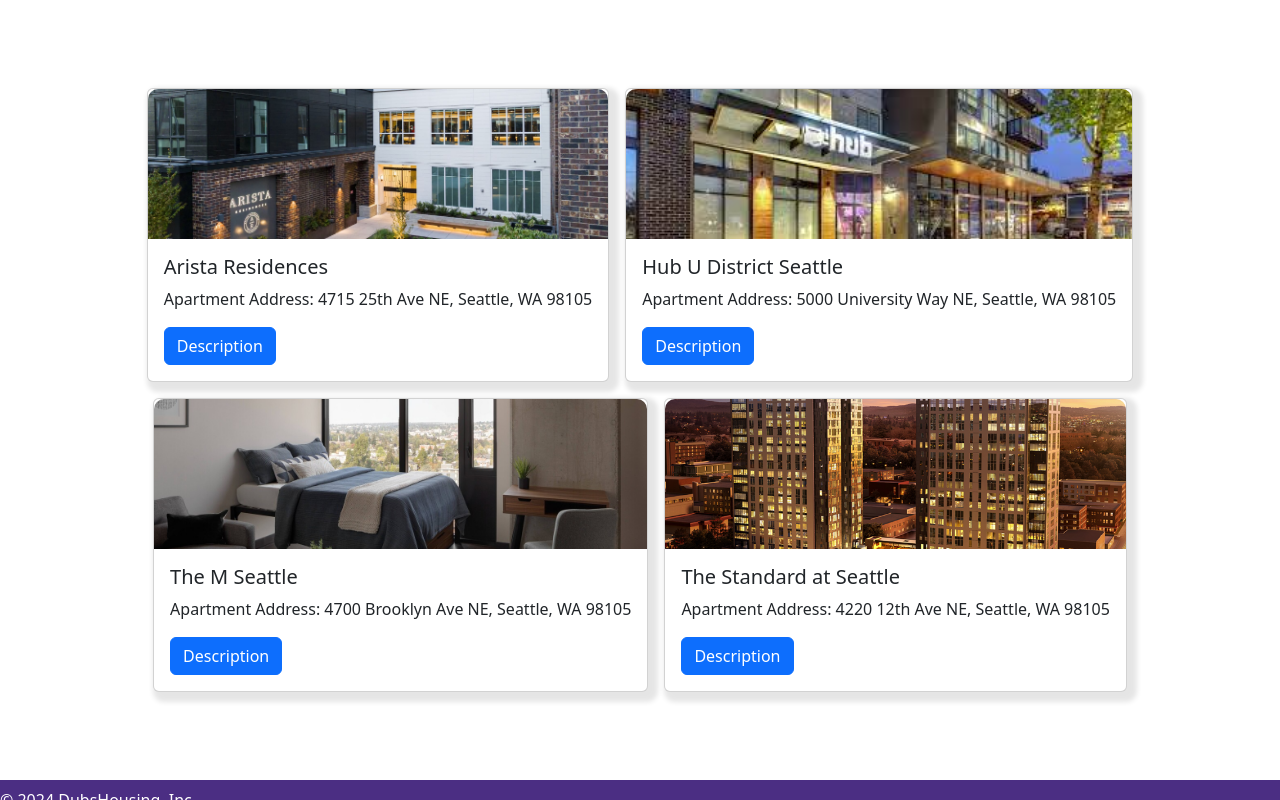
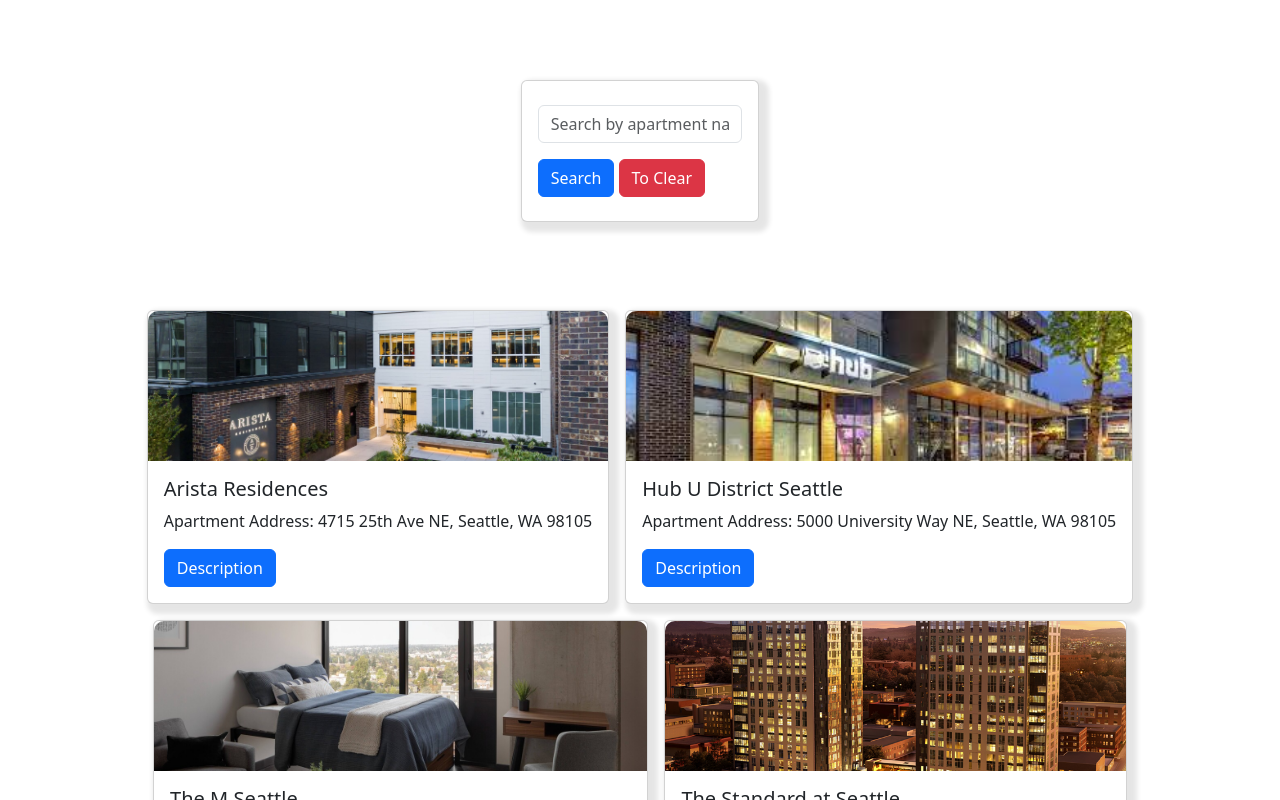
Before and after one commit to info340b-wi24/project-info340housing, a React (Create React App) app: page /HouseList in a window 1280 px wide. Shown: the top 800 px of the page. Built offline with nearby package versions, Linux system fonts and the light colour scheme.

Commit message:
updated search button

```diff
--- a/src/HouseList.js
+++ b/src/HouseList.js
@@ -1,10 +1,10 @@
 import React, { useState } from 'react';
 import Card from 'react-bootstrap/Card';
+import SearchCom from './searchComponet.js';
 import { Link } from 'react-router-dom';
 
 function HouseList(props) {
     const { houseListTitle, houseListAddress, houseListImg, houseListImgAlt, houseInfoPath } = props;
-
     return (
         <Card className='mx-2 my-2'>
             <Card.Img variant='top' src={houseListImg} alt={houseListImgAlt}/>
@@ -66,8 +66,7 @@
 
     return (
         <div>
-            {/* Implement your SearchBar component here */}
-            {/* <SearchBar userInput={userInput} setUserInput={setUserInput} /> */}
+            {<SearchCom userInput={userInput} setUserInput={setUserInput} /> }
             <section id="final apartment">
               <div className="container d-flex flex-column flex-lg-row">
                 {filteredHouses.length === 0 ? (
--- a/src/HousingInfo.js
+++ b/src/HousingInfo.js
@@ -21,20 +21,11 @@
         "We have Conference and Study Rooms in the floor"
     ];
 
-    const HousingDutiesList = Housing_Duties_Data.map((duty) => {
-        const housingDetail = (<HousingDuty duty={duty} key={duty}/>);
-        return housingDetail;
+    const HousingDutiesList = Housing_Duties_Data.map((duty, index) => {
+        return <HousingDuty duty={duty} key={index} />;
     });
 
-    const housingName = props.infosDescr.housingName;
-    const housingdetailImg = props.infosDescr.housingdetailImg;
-    const housingImgAlt = props.infosDescr.jobImgAlt
-    const housingInfo = props.infosDescr.housingInfo;
-    const housingDuties = props.infosDescr.housingDuties;
-
-    // const handleClick = () => {
-    //     setApplied(true);
-    // }
+    const { housingName, housingdetailImg, housingImgAlt, housingInfo, housingDuties } = props.infosDescr;
 
     const handleSave = () => {
         const data = getDatabase();
@@ -55,7 +46,7 @@
                 {housingDuties && <ul>{HousingDutiesList}</ul>}
             </div>
             <div className="mb-3">
-                <Link to="/saved" className="btn purple-button mx-2" onClick={handleSave} disabled={save}>Saved It</Link>
+                <Link to="/saved" className="btn purple-button mx-2" onClick={handleSave} disabled={save}>Save It</Link>
             </div>
         </div>
     );
@@ -93,15 +84,13 @@
         houseInfoPath: "standard-page"}
     ];
 
-    const paramsObj = useParams();
-    const selectHousing = paramsObj.selectHousing;
+    const { id } = useParams();
+    const selectedInfo = Info_Descr_Data.find(info => info.houseInfoPath === id);
 
-    const clickHousing = Info_Descr_Data.filter((cards) => {
-        return cards.houseInfoPath === selectHousing;
-    });
+    if (!selectedInfo) {
+        return <div>Information not found</div>;
+    }
 
-    return (
-        <HousingOption infosDescr={clickHousing[0]} />
-    );
+    return <HousingOption infosDescr={selectedInfo} />;
 
 }
--- /dev/null
+++ b/src/searchComponet.js
@@ -0,0 +1,51 @@
+import React from 'react';
+import { Button, Form } from 'react-bootstrap';
+
+export default function SearchCom({ userInput, setUserInput }) {
+    const handleInputChange = (event) => {
+        setUserInput(event.target.value);
+    };
+
+    const handleSearch = () => {
+        // Handle search logic here, if needed
+        console.log('Searching for:', userInput);
+    };
+
+    const handleReset = () => {
+        setUserInput('');
+    };
+
+    return (
+        <div className="container">
+            <div className="row d-flex justify-content-center">
+                <div className="col-md-10">
+                    <div className="card p-3 py-4">
+                        <SearchItem
+                            userInput={userInput}
+                            handleInputChange={handleInputChange}
+                            handleSearch={handleSearch}
+                            handleReset={handleReset}
+                        />
+                    </div>
+                </div>
+            </div>
+        </div>
+    );
+}
+
+function SearchItem({ userInput, handleInputChange, handleSearch, handleReset }) {
+    return (
+        <Form>
+            <Form.Group className="mb-3" controlId="searchInput">
+                <Form.Control
+                    type="text"
+                    placeholder="Search by apartment name..."
+                    value={userInput}
+                    onChange={handleInputChange}
+                />
+            </Form.Group>
+            <Button variant="primary" onClick={handleSearch}>Search</Button>{' '}
+            <Button variant="danger" onClick={handleReset}>To Clear</Button>
+        </Form>
+    );
+}
```
Also changed, not shown: src/index.js (+2 -11 lines).
